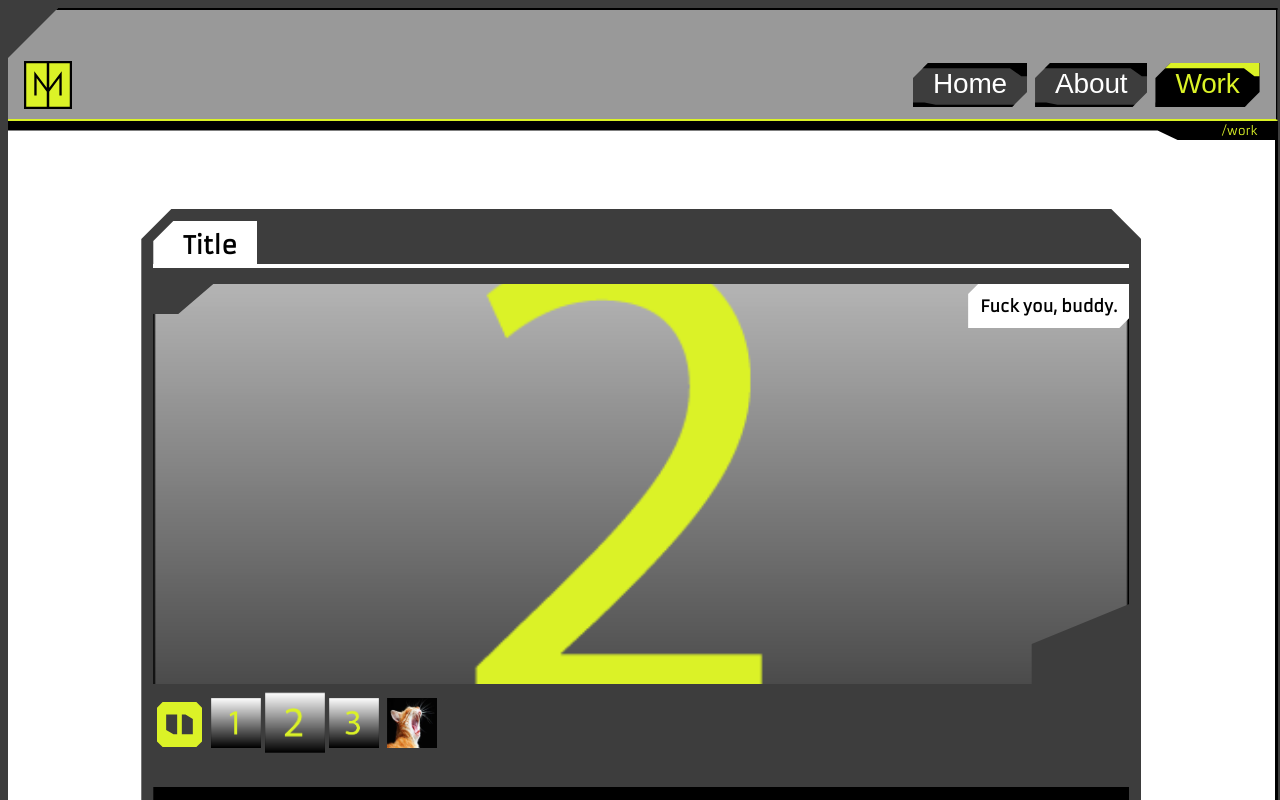
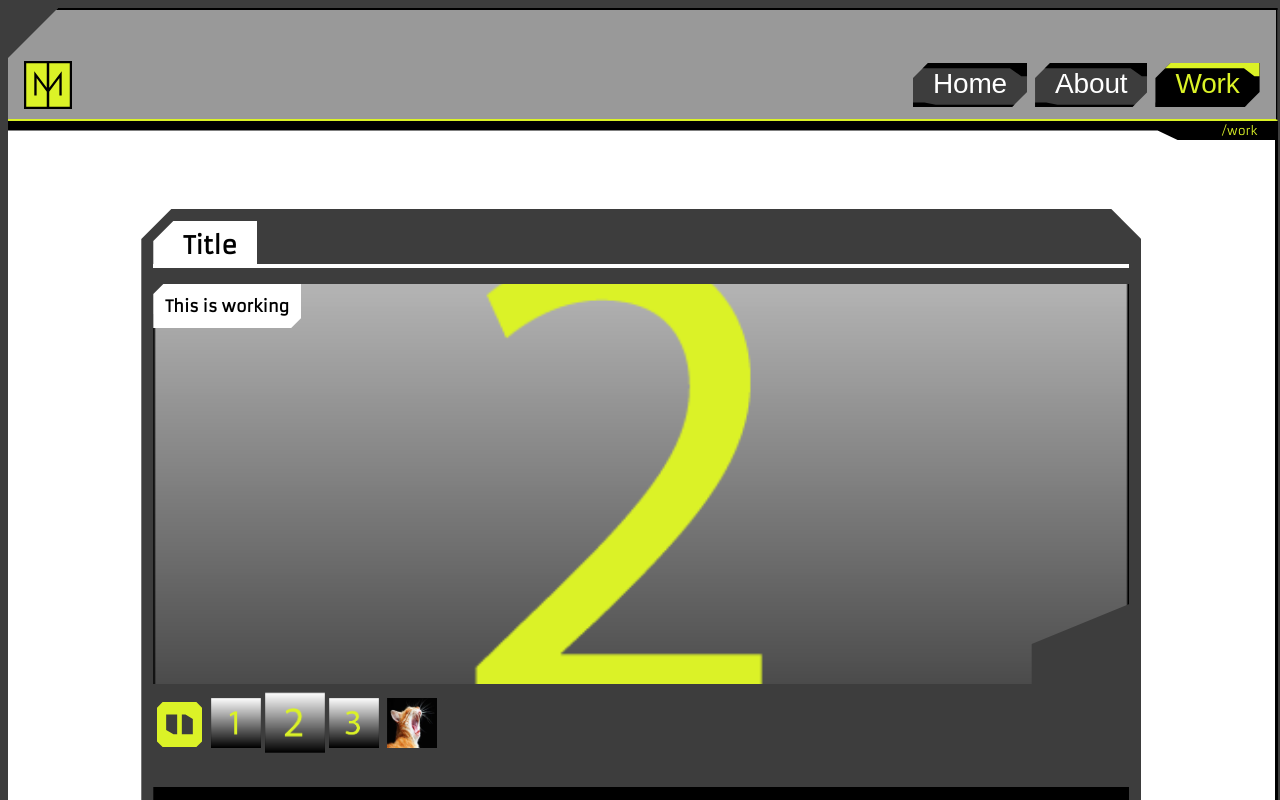
Before and after one commit to ChrisJackem/port_app, a Next.js app: page /work in a window 1280 px wide. Shown: the top 800 px of the page. Built offline with nearby package versions, Linux system fonts and the light colour scheme; a web font is replaced by a local one.

Commit message:
Video size fixed

```diff
--- a/src/app/work/page.tsx
+++ b/src/app/work/page.tsx
@@ -32,10 +32,14 @@ const WorkPage = () => {
             { title: 'test', url: 'static/images/work/test/test1.png' },
             { title: 'test2',
                 url: 'static/images/work/test/test2.png',
-                text: 'Fuck you, buddy.'
+                text: 'This is working'
             },
             { title: 'test3', url: 'static/images/work/test/test3.png' },
-            { title: 'Beei', url: 'static/images/work/test2/cat3.jpg', embedId:'J63mfimO5qE'}
+            { title: 'Beei',
+                url: 'static/images/work/test2/cat3.jpg',
+                embedId:'J63mfimO5qE',
+                text: 'A youtube vieeo'
+            }
         ]}>
             <p>Lorem ipsum dolor sit amet consectetur adipisicing elit. Dolore, deleniti?</p>
              <p>Lorem ipsum dolor sit amet consectetur adipisicing elit. Dolore, deleniti?</p>
--- a/src/components/slide_show/slide_show.module.css
+++ b/src/components/slide_show/slide_show.module.css
@@ -1,9 +1,8 @@
-/* .slideshow_container{
-    padding-top: 380px;
+.slideshow_container{
+    padding-top: 410px;
     gap: 0.5rem;
     padding-bottom: 0;
-    perspective: 800px;
-} */
+}
 
 .slideshow_image_main{
     width: 100%;
@@ -14,7 +13,7 @@
     position: absolute;
     z-index: 999999;
     padding: 0.75rem;
-    top: 0; right: 0;
+    top: 0; left: 0;
     background-color: var(--foreground);
     font-weight: 600;
 }
@@ -53,7 +52,7 @@
 
 @media screen and (max-width: 500px){
     .slideshow_container{
-        padding-top: 280px;
+        padding-top: 300px !important;
     }
     .slideshow_image_main{
         height: 300px;
--- a/src/components/slide_show/slide_show.tsx
+++ b/src/components/slide_show/slide_show.tsx
@@ -65,9 +65,7 @@ const SlideShow = ({ title, inView, slides }:{  title: string, inView:boolean, s
 
     return (
     <div className={`p-rel ${styles.slideshow_container}`}
-        style={{ paddingTop: `${hero_height + 10}px` }}>
-
-
+        /* style={{ paddingTop: `${hero_height + 10}px` }} */>
 
         <AnimatePresence>
             <>
--- a/src/components/youtube_embed/youtube_embed.module.css
+++ b/src/components/youtube_embed/youtube_embed.module.css
@@ -1,9 +1,9 @@
 .video_responsive {
     overflow: hidden;
-    padding-bottom: 57%;
+    /* padding-bottom: 57%; */
     position: absolute;
     top: 0; left: 0;
-    height: 400px;
+    height: 400px; /* Make sure this is synced */
     width: 100%;
 }
 
@@ -15,3 +15,8 @@
     position: absolute;
     border: none;
 }
+@media screen and (max-width: 500px){
+    .video_responsive{
+        height:300px;/* Make sure this is synced */
+    }
+}
--- a/src/components/youtube_embed/youtube_embed.tsx
+++ b/src/components/youtube_embed/youtube_embed.tsx
@@ -7,7 +7,7 @@ const YoutubeEmbed = ({ embedId }:{embedId: string}) => (
       width="800"
       height="300"
       src={`https://www.youtube.com/embed/${embedId}`}
-      allow="clipboard-write; encrypted-media; gyroscope;"
+      allow="modestbranding;"
       allowFullScreen
       title="Embedded youtube video"
     />
```
